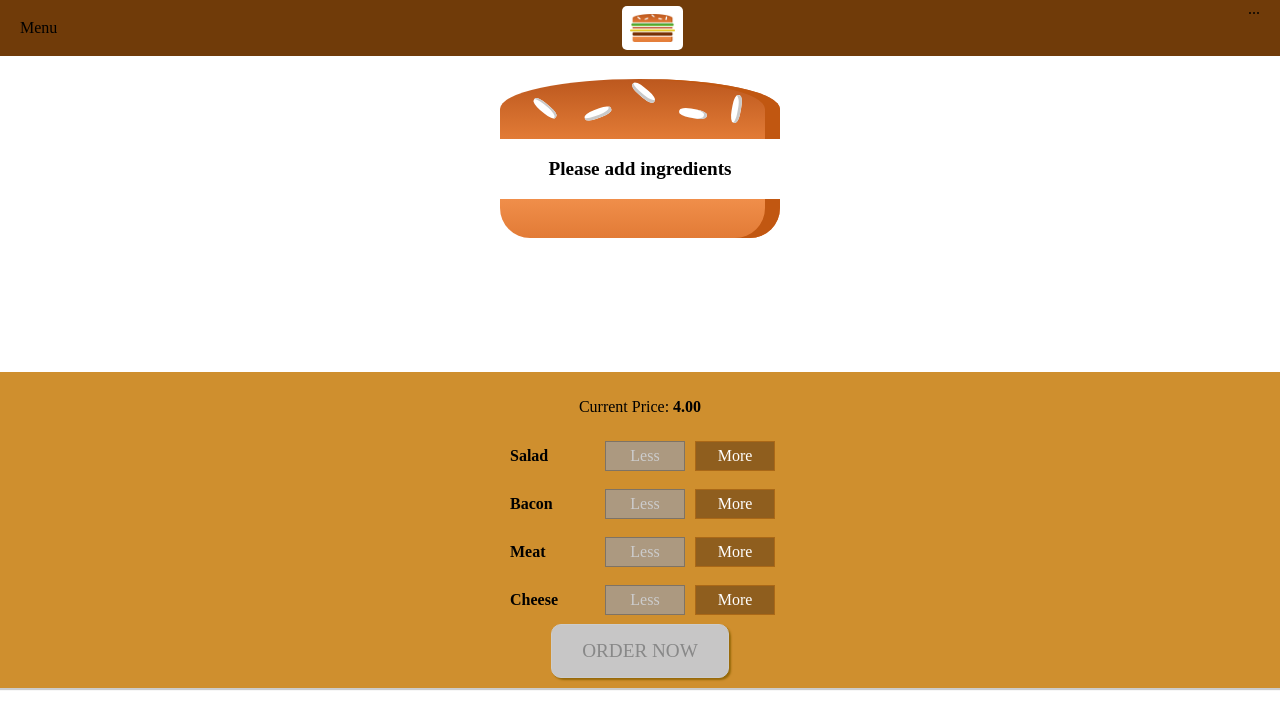
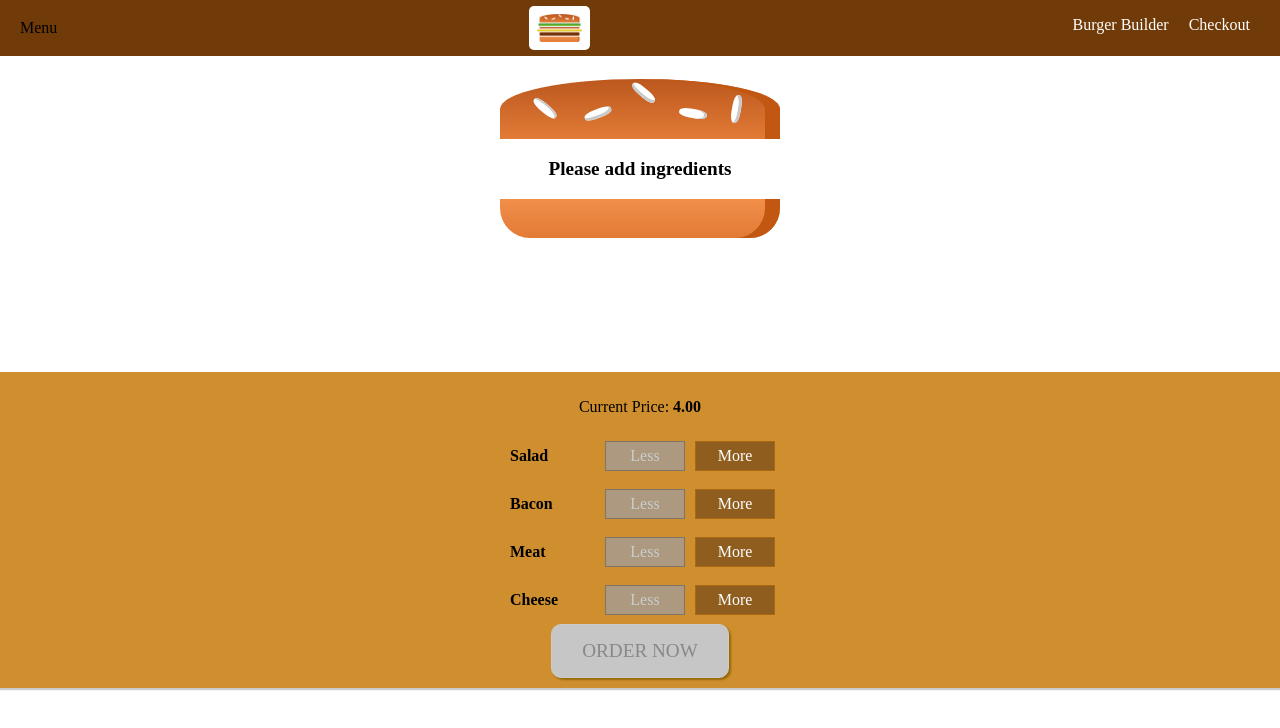
Before and after one commit to lundb1tr/burger-builder, a React (Create React App) app: page / in a window 1280 px wide. Shown: the top 728 px of the page. Built offline with nearby package versions, Linux system fonts and the light colour scheme; a web font is replaced by a local one.

Commit message:
changing the logo image styles dynamically based on the width of the device the app is running on

```diff
--- a/src/components/Layout/Layout.js
+++ b/src/components/Layout/Layout.js
@@ -2,11 +2,13 @@
 import Aux from '../../hoc/auxiliary';
 import './Layout.css';
 import Toolbar from '../Navigation/Toolbar/Toolbar';
+import SideDrawer from '../Navigation/SideDrawer/SideDrawer';
 
 const Layout = props => {
   return (
     <Aux>
       <Toolbar />
+      <SideDrawer />
       <main className="Content">{props.children}</main>
     </Aux>
   );
--- a/src/components/Logo/Logo.css
+++ b/src/components/Logo/Logo.css
@@ -1,7 +1,7 @@
 .Logo {
   background-color: white;
   padding: 8px;
-  height: 80%;
+  height: 100%;
   box-sizing: border-box;
   border-radius: 5px;
 }
--- a/src/components/Logo/Logo.js
+++ b/src/components/Logo/Logo.js
@@ -2,9 +2,9 @@
 import burgerLogo from '../../assets/images/burger-logo.png';
 import './Logo.css';
 
-const Logo = () => {
+const Logo = ({ currentHeight }) => {
   return (
-    <div className="Logo">
+    <div className="Logo" style={{ height: currentHeight }}>
       <img src={burgerLogo} alt="MyBurger" />
     </div>
   );
--- /dev/null
+++ b/src/components/Navigation/NavigationItems/NavigationItem/NavigationItem.css
@@ -0,0 +1,45 @@
+.NavigationItem {
+  margin: 10px 0;
+  box-sizing: border-box;
+  display: block;
+  width: 100%;
+}
+
+.NavigationItem a {
+  color: #8f5c2c;
+  text-decoration: none;
+  width: 100%;
+  box-sizing: border-box;
+  display: block;
+}
+
+.NavigationItem a:hover,
+.NavigationItem a:active,
+.NavigationItem a:active {
+  color: #40a4c8;
+}
+
+@media (min-width: 500px) {
+  .NavigationItem {
+    margin: 0;
+    display: flex;
+    height: 100%;
+    width: auto;
+    align-items: center;
+  }
+
+  .NavigationItem a {
+    color: white;
+    height: 100%;
+    padding: 16px 10px;
+    border-bottom: 4px solid transparent;
+  }
+
+  .NavigationItem a:hover,
+  .NavigationItem a:active,
+  .NavigationItem a:active {
+    background-color: #8f5c2c;
+    border-bottom: 4px solid #40a4c8;
+    color: white;
+  }
+}
--- /dev/null
+++ b/src/components/Navigation/NavigationItems/NavigationItem/NavigationItem.js
@@ -0,0 +1,14 @@
+import React from 'react';
+import './NavigationItem.css';
+
+const NavigationItem = ({ children, link, active }) => {
+  return (
+    <li className="NavigationItem">
+      <a href={link} className={active ? 'active' : null}>
+        {children}
+      </a>
+    </li>
+  );
+};
+
+export default NavigationItem;
--- /dev/null
+++ b/src/components/Navigation/NavigationItems/NavigationItems.css
@@ -0,0 +1,15 @@
+.NavigationItems {
+  margin: 0;
+  padding: 0;
+  list-style: none;
+  display: flex;
+  flex-flow: column;
+  align-items: center;
+  height: 100%;
+}
+
+@media (min-width: 500px) {
+  .NavigationItems {
+    flex-flow: row;
+  }
+}
--- /dev/null
+++ b/src/components/Navigation/NavigationItems/NavigationItems.js
@@ -0,0 +1,16 @@
+import React from 'react';
+import NavigationItem from './NavigationItem/NavigationItem';
+import './NavigationItems.css';
+
+const NavigationItems = () => {
+  return (
+    <ul className="NavigationItems">
+      <NavigationItem link={'/'} active>
+        Burger Builder
+      </NavigationItem>
+      <NavigationItem link={'/'}>Checkout</NavigationItem>
+    </ul>
+  );
+};
+
+export default NavigationItems;
--- /dev/null
+++ b/src/components/Navigation/SideDrawer/SideDrawer.css
@@ -0,0 +1,28 @@
+.SideDrawer {
+  position: fixed;
+  width: 280px;
+  max-width: 70%;
+  height: 100%;
+  left: 0;
+  top: 0;
+  z-index: 200;
+  border-radius: 0 0 5px 0;
+  background-color: white;
+  padding: 16px 16px;
+  box-sizing: border-box;
+  transition: transform 0.3s ease-out;
+}
+
+@media (min-width: 500px) {
+  .SideDrawer {
+    display: none;
+  }
+}
+
+.Open {
+  transform: translateX(0);
+}
+
+.Close {
+  transform: translateX(-100%);
+}
--- /dev/null
+++ b/src/components/Navigation/SideDrawer/SideDrawer.js
@@ -0,0 +1,17 @@
+import React from 'react';
+import Logo from '../../Logo/Logo';
+import NavigationItems from '../NavigationItems/NavigationItems';
+import './SideDrawer.css';
+
+const SideDrawer = () => {
+  return (
+    <div className="SideDrawer">
+      <Logo currentHeight="11%" />
+      <nav>
+        <NavigationItems />
+      </nav>
+    </div>
+  );
+};
+
+export default SideDrawer;
--- a/src/components/Navigation/Toolbar/Toolbar.css
+++ b/src/components/Navigation/Toolbar/Toolbar.css
@@ -16,3 +16,9 @@
 .Toolbar nav {
   height: 100%;
 }
+
+@media (max-width: 499px) {
+  .DesktopOnly {
+    display: none;
+  }
+}
--- a/src/components/Navigation/Toolbar/Toolbar.js
+++ b/src/components/Navigation/Toolbar/Toolbar.js
@@ -1,13 +1,16 @@
 import React from 'react';
 import './Toolbar.css';
 import Logo from '../../Logo/Logo';
+import NavigationItems from '../NavigationItems/NavigationItems';
 
 const Toolbar = () => {
   return (
     <header className="Toolbar">
       <div>Menu</div>
-      <Logo />
-      <nav>...</nav>
+      <Logo currentHeight="80%" />
+      <nav className="DesktopOnly">
+        <NavigationItems />
+      </nav>
     </header>
   );
 };
```
